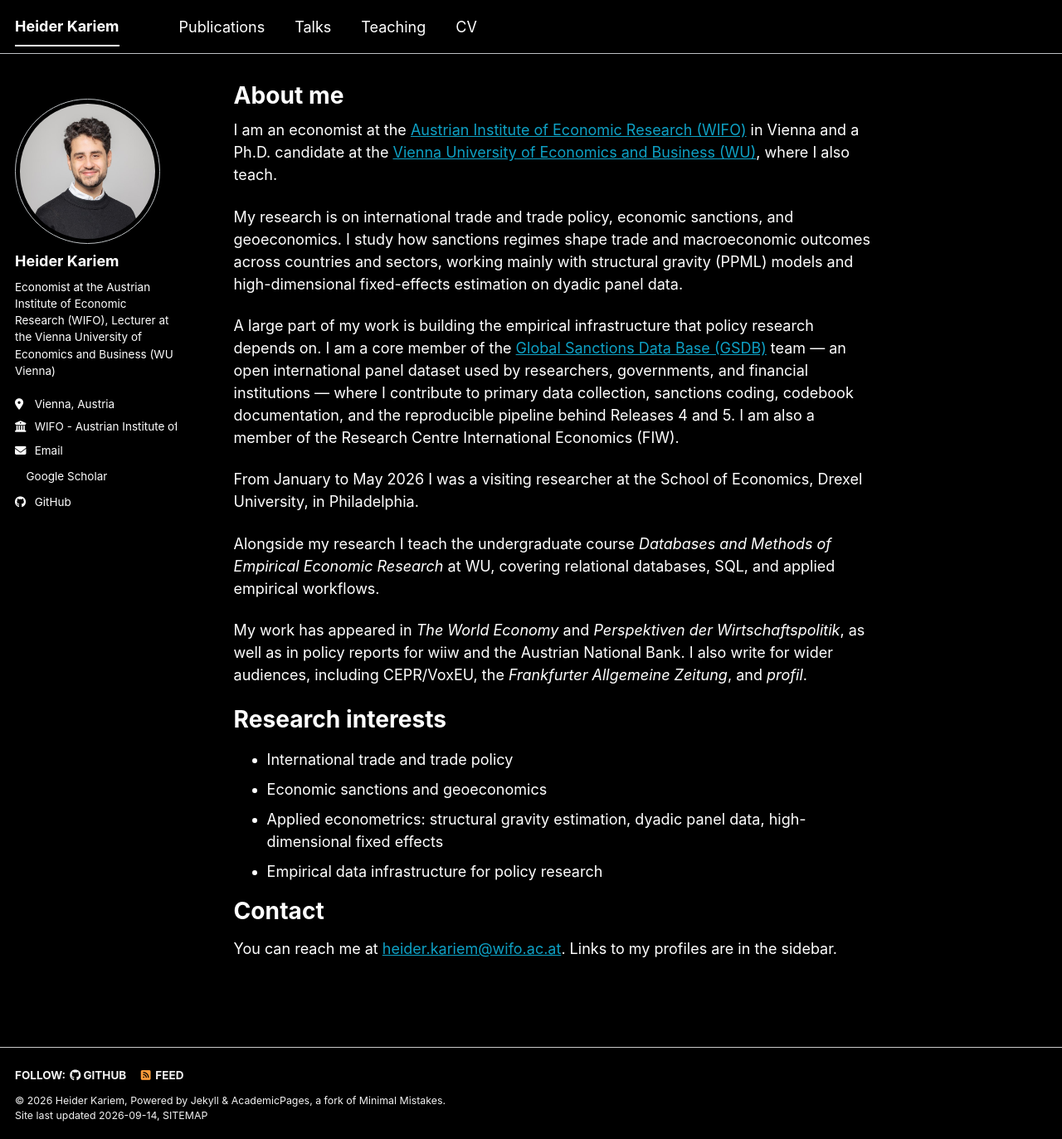
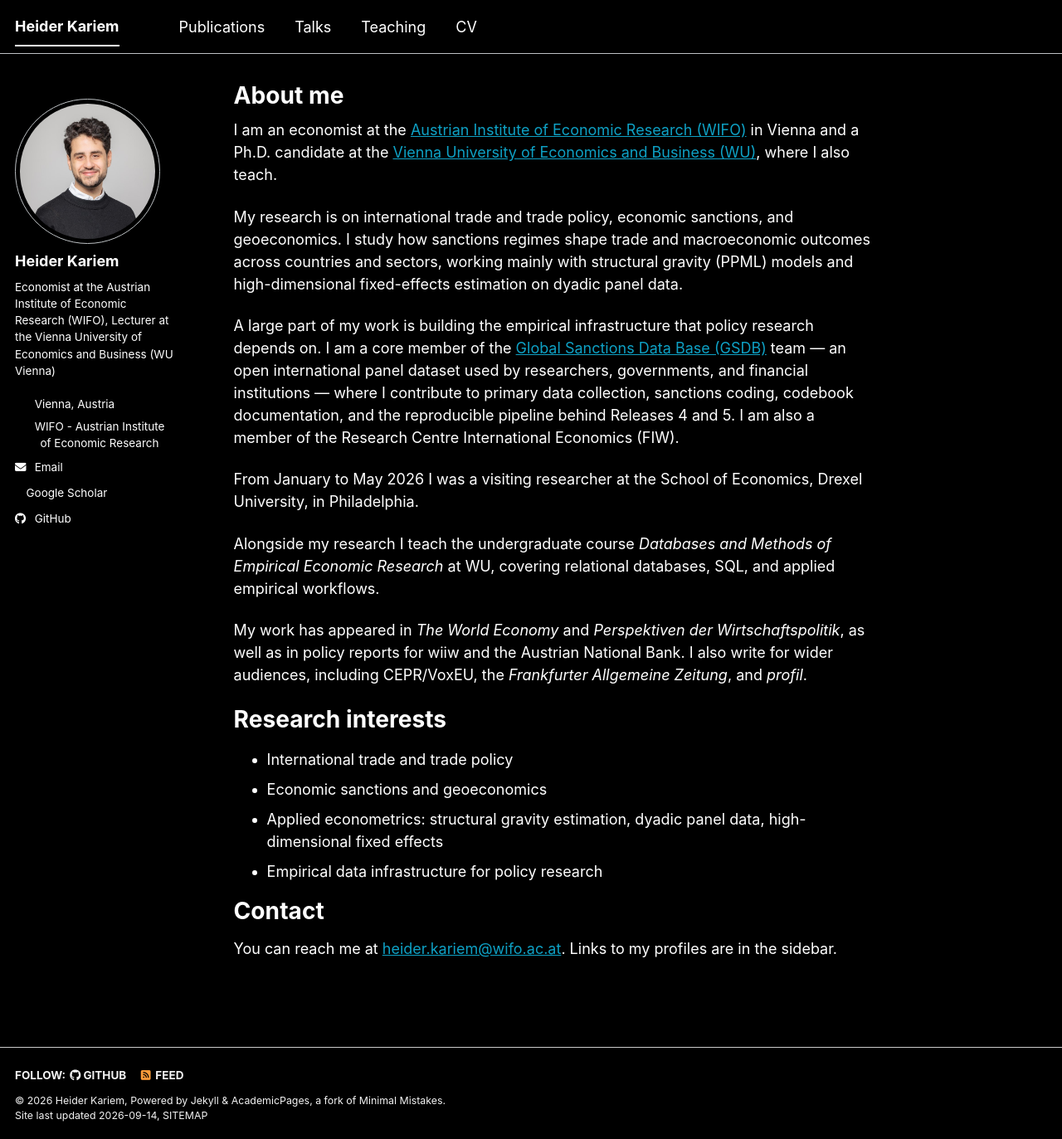
Before and after one commit to Heider90/heider90.github.io, a Jekyll site: the page built from _pages/about.md, in a window 1280 px wide and 1373 px high. Shown: the whole window at 83% size. Built offline with Jekyll 4.4.1, drawn with Linux system fonts in a browser that asks for light colours; a style sheet for code colours, icons or effects is not loaded.

Commit message:
Let the sidebar employer and location text wrap
The author__urls list sets white-space: nowrap so the social links stay
on one line each, but that also applied to the location and employer
items. "WIFO - Austrian Institute of Economic Research" is wider than the
sidebar, so it overflowed and was clipped mid-word.

Allow those two items to wrap, with a hanging indent that clears the
icon so continuation lines align with the text above.

Co-Authored-By: Claude Opus 5 (1M context) <noreply@anthropic.com>

```diff
--- a/_sass/layout/_sidebar.scss
+++ b/_sass/layout/_sidebar.scss
@@ -307,6 +307,14 @@
     white-space: nowrap;
   }
 
+  // Location and employer are prose, not links: let them wrap instead of
+  // overflowing the sidebar, with a hanging indent clearing the icon.
+  li.author__desktop {
+    white-space: normal;
+    padding-left: 2.25em;
+    text-indent: -2.25em;
+  }
+
   a {
     display: block;
     margin-bottom: 5px;
```
